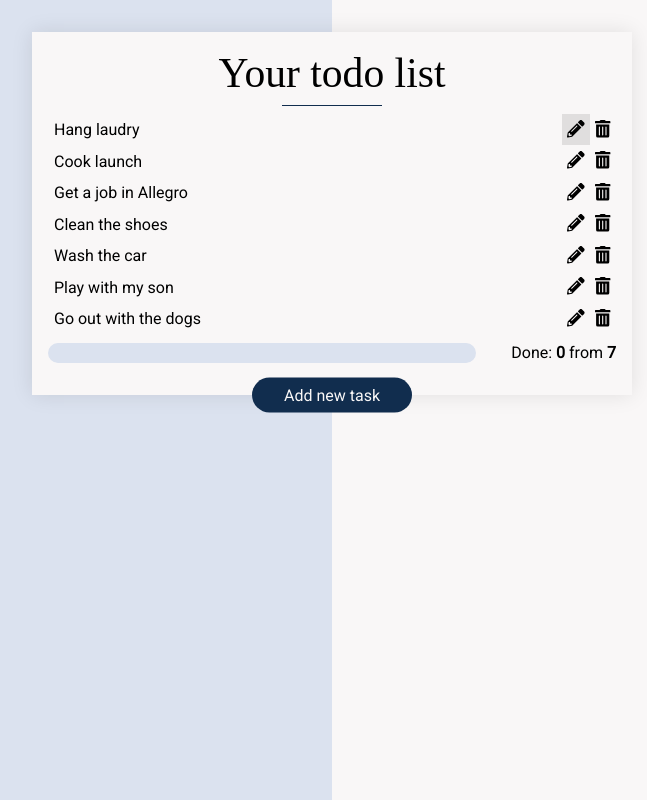
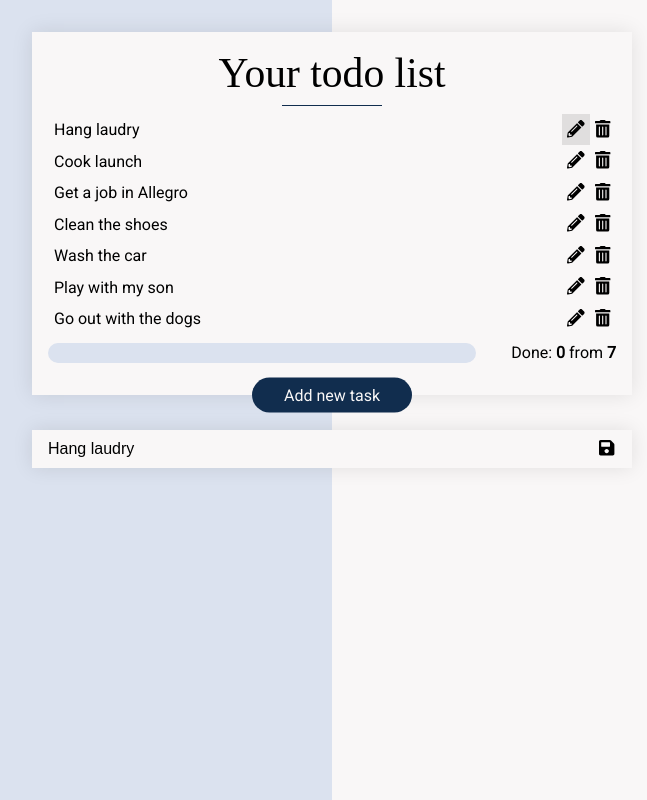
Before and after one commit to MateuszPocwiardowski/Todo-list, a React (Create React App) app: page / in a window 1280 px wide. Both pictures are taken after a click on the button 884 px from the left and 129 px from the top of the page. Shown: the whole page, without its empty margins (308-955 px from the left). Built offline with nearby package versions, Linux system fonts and the light colour scheme; a web font is replaced by a local one.

Commit message:
add edit functionality

```diff
--- a/src/App.js
+++ b/src/App.js
@@ -2,6 +2,7 @@ import React, { useState } from 'react'
 
 import Tasks from './components/Tasks'
 import NewTask from './components/NewTask'
+import RenameTask from './components/RenameTask'
 
 import './App.css'
 
@@ -40,12 +41,15 @@ const DUMMY_TASKS = [
 		id: 7,
 		description: 'Go out with the dogs',
 		completed: false,
-	}
+	},
 ]
 
 function App() {
 	const [tasks, setTask] = useState(DUMMY_TASKS)
 	const [isAdding, setIsAdding] = useState(false)
+	const [isEditing, setIsEditing] = useState(false)
+	const [editingId, setEditingId] = useState(null)
+	const [editingDesc, setEditingDesc] = useState('')
 
 	const addTaskHandler = task => {
 		setTask(prevState => {
@@ -67,28 +71,58 @@ function App() {
 			const updatedTasks = prevState.map(task => ({
 				id: task.id,
 				description: task.description,
-				completed: task.id === taskId ? task.completed = !task.completed : task.completed,
+				completed: task.id === taskId ? (task.completed = !task.completed) : task.completed,
 			}))
 			return updatedTasks
 		})
 	}
 
-
-	const startEditingHandler = () => {
+	const startAddingHandler = () => {
 		setIsAdding(true)
 	}
 
-	const stopEditingHandler = () => {
+	const stopAddingHandler = () => {
 		setIsAdding(false)
+	}
+
+	const startEditingHandler = (editingId, editingDescription) => {
+		setIsEditing(true)
+		setEditingId(editingId)
+		setEditingDesc(editingDescription)
+	}
+
+	const stopEditingHandler = (editingId, editingDesc) => {
+		console.log(editingId, editingDesc)
+
+		setTask(prevState => {
+			const updatedTasks = prevState.map(task => ({
+				id: task.id,
+				description: task.id === editingId ? editingDesc : task.description,
+				completed: task.completed,
+			}))
+			return updatedTasks
+		})
+		setIsEditing(false)
 	}
 
 	return (
 		<div className='app'>
-			<Tasks items={tasks} onDeleteItem={deleteTaskHandler} onIsDoneItem={isDoneTaskHandler}/>
+			<Tasks
+				items={tasks}
+				onIsDoneItem={isDoneTaskHandler}
+				onEditItem={startEditingHandler}
+				onDeleteItem={deleteTaskHandler}
+			/>
 
-			<button className='new-task__buton' onClick={startEditingHandler}>Add new task</button>
+			<button className='new-task__buton' onClick={startAddingHandler}>
+				Add new task
+			</button>
 
-			{isAdding && <NewTask onSaveData={addTaskHandler} onCancel={stopEditingHandler}/>}
+			{isAdding && <NewTask onSaveData={addTaskHandler} onCancel={stopAddingHandler} />}
+
+			{isEditing && (
+				<RenameTask onSave={stopEditingHandler} onEdit={setEditingDesc} id={editingId} description={editingDesc} />
+			)}
 		</div>
 	)
 }
--- /dev/null
+++ b/src/components/RenameTask.css
@@ -0,0 +1,34 @@
+.rename-task {
+	display: flex;
+	flex-direction: row;
+	justify-content: space-between;
+	width: 100%;
+	max-width: 600px;
+	margin: 0 auto;
+	background-color: var(--gray);
+	box-shadow: 0px 0px 20px var(--shadow);
+}
+
+.rename-task--hidden {
+	display: none;
+}
+
+.rename-task__input {
+	width: 100%;
+	padding-left: 1em;
+	border: none;
+	background: none;
+	font-size: 1em;
+}
+
+.rename-task__input:focus {
+	outline: none;
+}
+
+.rename-task__button {
+	padding: 0.5em 1em;
+	font-size: 1.1em;
+	border: none;
+	background: none;
+	cursor: pointer;
+}
--- /dev/null
+++ b/src/components/RenameTask.js
@@ -0,0 +1,29 @@
+import { useState } from 'react'
+import { faSave } from '@fortawesome/free-solid-svg-icons'
+import { FontAwesomeIcon } from '@fortawesome/react-fontawesome'
+import './RenameTask.css'
+
+const RenameTask = ({ id, description, onSave, onEdit }) => {
+	const [input, setInput] = useState(description)
+
+	const handleChangeDesc = e => {
+		setInput(e.target.value)
+	}
+
+	const handleSaveChange = e => {
+		e.preventDefault()
+		onEdit(input)
+		onSave(id, input)
+	}
+
+	return (
+		<form className='rename-task'>
+			<input className='rename-task__input' type='text' value={input} onChange={handleChangeDesc} />
+			<button className='rename-task__button' type='submit' onClick={handleSaveChange}>
+				<FontAwesomeIcon icon={faSave} />
+			</button>
+		</form>
+	)
+}
+
+export default RenameTask
--- a/src/components/Task.js
+++ b/src/components/Task.js
@@ -5,22 +5,28 @@ import './Task.css'
 import { faPencilAlt, faTrashAlt } from '@fortawesome/free-solid-svg-icons'
 import { FontAwesomeIcon } from '@fortawesome/react-fontawesome'
 
-const Task = props => {
-	const taskClassName = props.completed === true ? 'task__description task__description--done' : 'task__description'
+const Task = ({ id, description, completed, onIsDone, onEditItem, onDelete }) => {
+	const taskClassName = completed === true ? 'task__description task__description--done' : 'task__description'
+
+	const isDoneHandler = () => {
+		onIsDone(id)
+	}
+
+	const editHandler = () => {
+		onEditItem(id, description)
+	}
 
 	const deleteHandler = () => {
-		props.onDelete(props.id)
-	}
-
-	const isDoneHandler = () => {
-		props.onIsDone(props.id)
+		onDelete(id)
 	}
 
 	return (
 		<div className='task'>
-			<button className={taskClassName} onClick={isDoneHandler}>{props.description}</button>
+			<button className={taskClassName} onClick={isDoneHandler}>
+				{description}
+			</button>
 			<div className='task__panel'>
-				<button className='task__panel--edit'>
+				<button className='task__panel--edit' onClick={editHandler}>
 					<FontAwesomeIcon icon={faPencilAlt} />
 				</button>
 				<button className='task__panel--remove' onClick={deleteHandler}>
--- a/src/components/Tasks.js
+++ b/src/components/Tasks.js
@@ -5,32 +5,35 @@ import Summary from './Summary'
 
 import './Tasks.css'
 
-const Tasks = props => {
-	let doneTasks = 0
+const Tasks = ({ items, onEditItem, onIsDoneItem, onDeleteItem }) => {
 
-	props.items.forEach(task => {
-		if (task.completed === true) {
-			doneTasks += 1
-		}
+	const doneTaskArray = items.filter(task => {
+		return task.completed === true
 	})
+
+	let doneTasks = doneTaskArray.length
 
 	return (
 		<div className='tasks'>
 			<span className='tasks__heading'>Your todo list</span>
 			<div className='tasks__separator'></div>
+			{items.length === 0 && <p>No tasks found.</p>}
+			{items.length > 0 && (
 				<div className='tasks__list'>
-				{props.items.map(task => (
+					{items.map(task => (
 						<Task
 							key={task.id}
 							description={task.description}
 							completed={task.completed}
 							id={task.id}
-						onDelete={props.onDeleteItem}
-						onIsDone={props.onIsDoneItem}
+							onEditItem={onEditItem}
+							onIsDone={onIsDoneItem}
+							onDelete={onDeleteItem}
 						/>
 					))}
 				</div>
-			<Summary amountDoneTasks={doneTasks} amountTasks={props.items.length} />
+			)}
+			<Summary amountDoneTasks={doneTasks} amountTasks={items.length} />
 		</div>
 	)
 }
```
Lines whose indentation alone changed are shown as unchanged.
